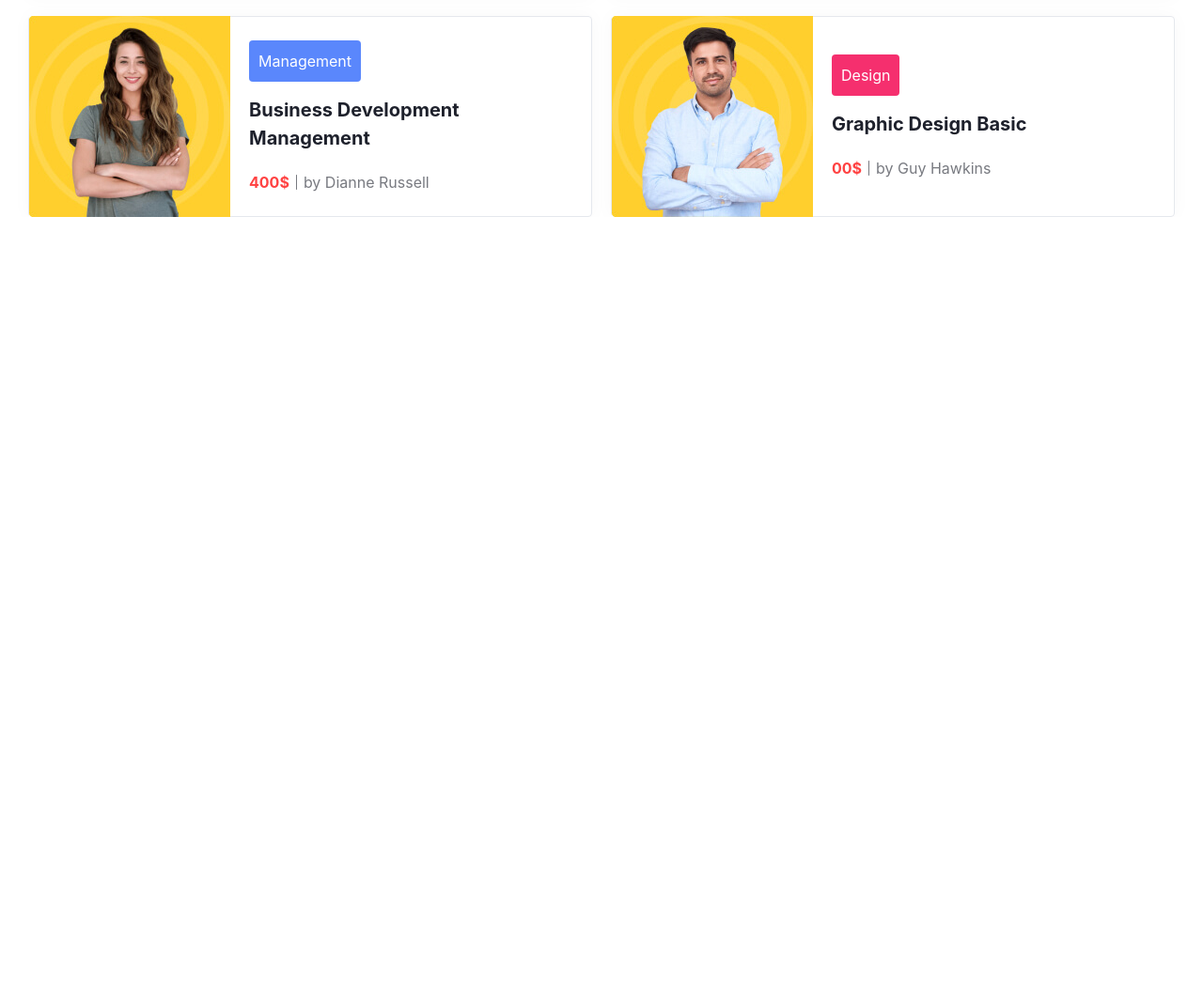
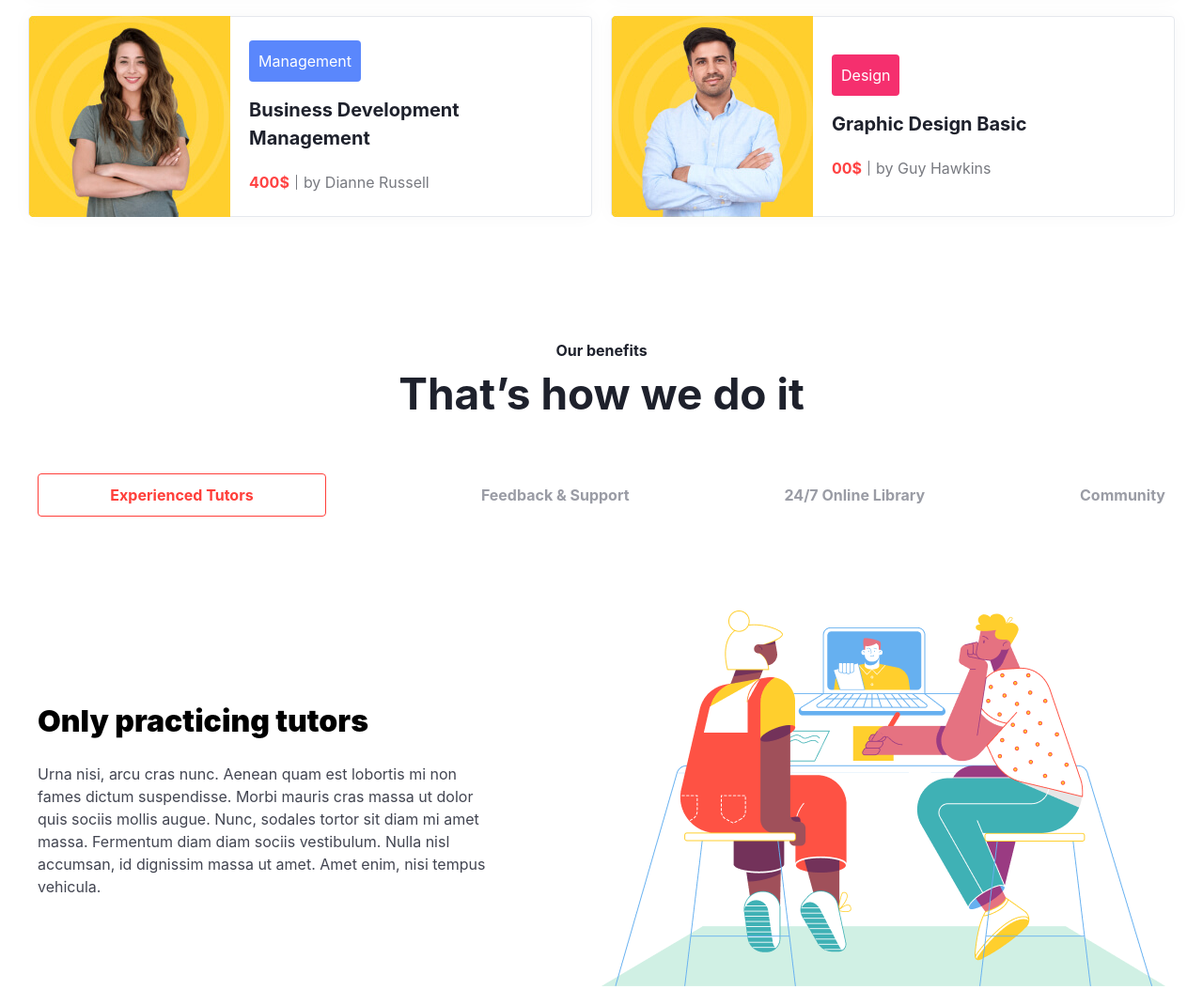
Before and after one commit to zargulak11-hash/branch-mz, a website: page index.html in a window 1280 px wide. Shown: the part 2324-3394 px from the top of the page at 94% size. Before the commit the page ends 2555 px from the top, so only its background shows below. Drawn offline with nearby package versions, Linux system fonts and the light colour scheme; files that its build step writes are made by us from their sources; files whose address does not match are found by name.

Commit message:
commit4_zarina

```diff
--- a/index.html
+++ b/index.html
@@ -190,6 +190,23 @@
             </div>
         </div>
         </section>
+        <section class="max-w-[1200px] m-auto mt-[80px] lg:mt-[130px]">
+            <h2 class="text-[#1E212C] text-center font-bold">Our benefits</h2>
+            <h1 class="font-bold text-[30px] text-center lg:text-[46px] text-[#1E212C]">That’s how we do it</h1>
+            <div class="flex flex-col items-center lg:flex-row mt-[30px] lg:mt-[50px] lg:justify-between justify-center gap-[20px]">
+                <div class="border-[1px] border-[#FF3F3A] text-center pt-[10px] text-[16px] font-bold text-[#FF3F3A] rounded-[4px] w-[307px] h-[46px]">Experienced Tutors</div>
+                <p class="text-[#9A9CA5] text-[16px] font-bold" >Feedback & Support</p>
+                <p class="text-[#9A9CA5] text-[16px] font-bold" >24/7 Online Library</p>
+                <p class="text-[#9A9CA5] text-[16px] font-bold" >Community</p>
+            </div>
+            <div class="flex flex-col items-center lg:flex-row lg:justify-between justify-center mt-[40px] lg:mt-[80px]">
+                <aside>
+                    <h1 class="font-black text-[32px]">Only practicing tutors</h1>
+                    <p class="text-[16px] mt-[20px] text-[#424551] w-[300px] lg:w-[495px]">Urna nisi, arcu cras nunc. Aenean quam est lobortis mi non fames dictum suspendisse. Morbi mauris cras massa ut dolor quis sociis mollis augue. Nunc, sodales tortor sit diam mi amet massa. Fermentum diam diam sociis vestibulum. Nulla nisl accumsan, id dignissim massa ut amet. Amet enim, nisi tempus vehicula.    </p>
+                </aside>
+                <img src="./src/images/illustration (1).png" alt="">
+            </div>
+        </section>
     </main>
 </body>
 </html>
```
Also changed, not shown: src/images/illustration (1).png (added).
